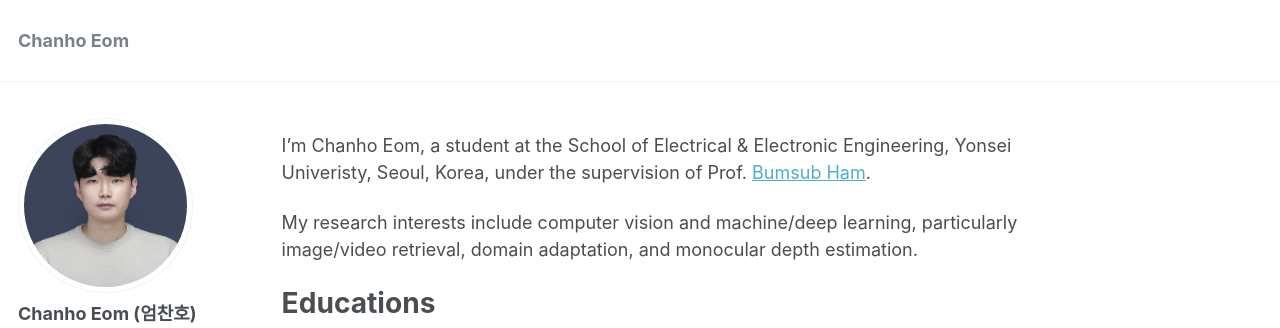
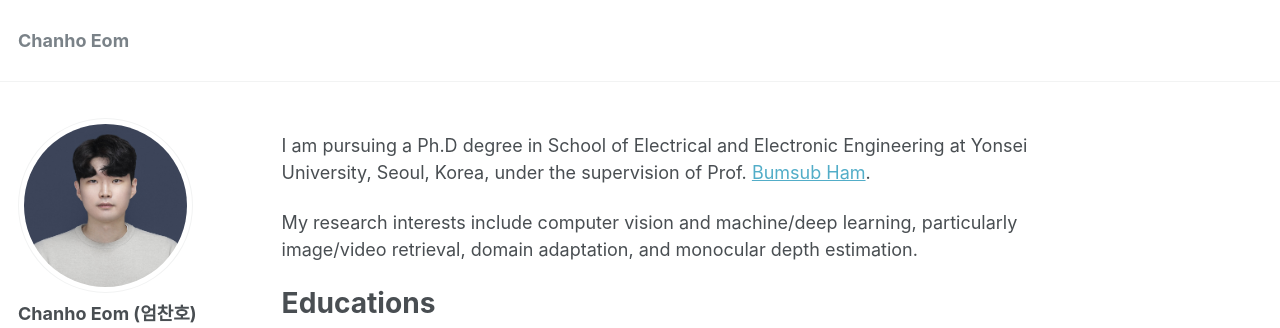
Before and after one commit to chanhoeom/chanhoEom.github.io, a Jekyll site: the page built from _pages/about.md, in a window 1280 px wide and 900 px high. Shown: the top 328 px of the window. Built offline with Jekyll 4.4.1, drawn with Linux system fonts in a browser that asks for light colours.

Commit message:
Update about.md

```diff
--- a/_pages/about.md
+++ b/_pages/about.md
@@ -10,7 +10,7 @@ redirect_from:
 
 <!--![cheom](../images/cheom_zermatt_pointing.jpeg)-->
 
-I'm Chanho Eom, a student at the School of Electrical & Electronic Engineering, Yonsei Univeristy, Seoul, Korea, under the supervision of Prof. [Bumsub Ham](https://cvlab.yonsei.ac.kr).
+I am pursuing a Ph.D degree in School of Electrical and Electronic Engineering at Yonsei University, Seoul, Korea, under the supervision of Prof. [Bumsub Ham](https://cvlab.yonsei.ac.kr).
 
 My research interests include computer vision and machine/deep learning, particularly image/video retrieval, domain adaptation, and monocular depth estimation.
 
```
